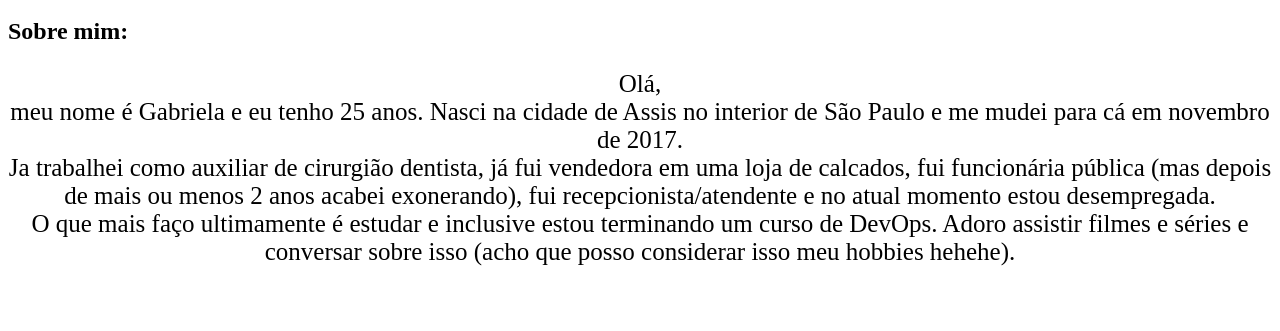
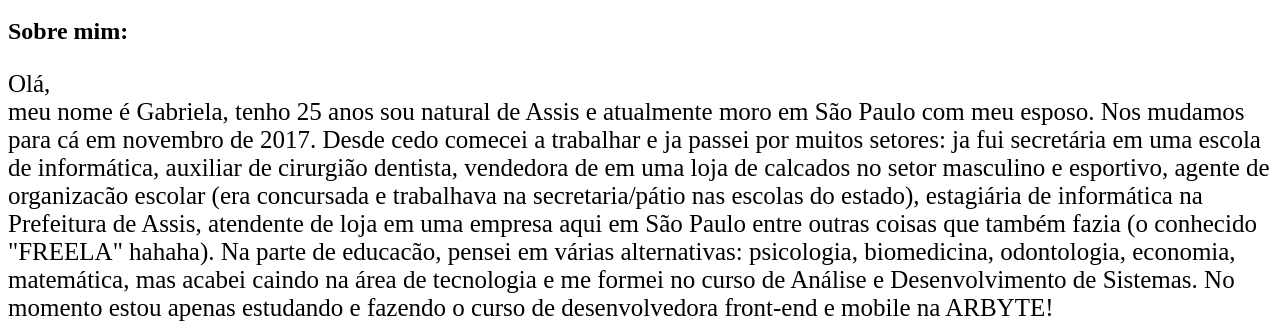
Before and after one commit to gabrielasdl/Minha_Pagina, a plain HTML site: page index.html in a window 1280 px wide. Shown: the part 446-777 px from the top of the page. Drawn offline with Linux system fonts and the light colour scheme.

Commit message:
alteracoes

```diff
--- a/index.html
+++ b/index.html
@@ -18,11 +18,17 @@
 <h2><b>Sobre mim:</h2></b>
 
 
-<p style="font-size: 25px; text-align: center"> Olá,<br>
-meu nome é Gabriela e eu tenho 25 anos. Nasci na cidade de Assis no interior de São Paulo e me mudei para cá em novembro de 2017.<br>
-Ja trabalhei como auxiliar de cirurgião dentista, já fui vendedora em uma loja de calcados, fui funcionária pública (mas depois de mais ou menos 2 anos acabei exonerando), fui recepcionista/atendente e no atual momento estou desempregada.
-<br>O que mais faço ultimamente é estudar e inclusive estou terminando um curso de DevOps.
-Adoro assistir filmes e séries e conversar sobre isso (acho que posso considerar isso meu hobbies hehehe).
+<p style="font-size: 25px; text-align: left"> Olá,<br>
+meu nome é Gabriela, tenho 25 anos sou natural de Assis e atualmente moro em São Paulo com meu esposo. Nos mudamos para cá em
+novembro de 2017.
+Desde cedo comecei a trabalhar e ja passei por muitos setores: ja fui secretária em uma escola de informática, auxiliar de cirurgião
+dentista, vendedora de em uma loja de calcados no setor masculino e esportivo, agente de organizacão escolar (era concursada e trabalhava
+na secretaria/pátio nas escolas do estado), estagiária de informática na Prefeitura de Assis, atendente de loja em uma empresa aqui em São Paulo
+entre outras coisas que também fazia (o conhecido "FREELA" hahaha).
+Na parte de educacão, pensei em várias alternativas: psicologia, biomedicina, odontologia, economia, matemática, mas acabei caindo na área de
+tecnologia e me formei no curso de Análise e Desenvolvimento de Sistemas.
+No momento estou apenas estudando e fazendo o curso de desenvolvedora front-end e mobile na ARBYTE!
+
 </p>
 
 <p style="font-size: 25px; text-align: left"> &lt; ESTOU APRENDENDO HTML &gt;
```
Also changed, not shown: style.css (added, +24 -0 lines).
